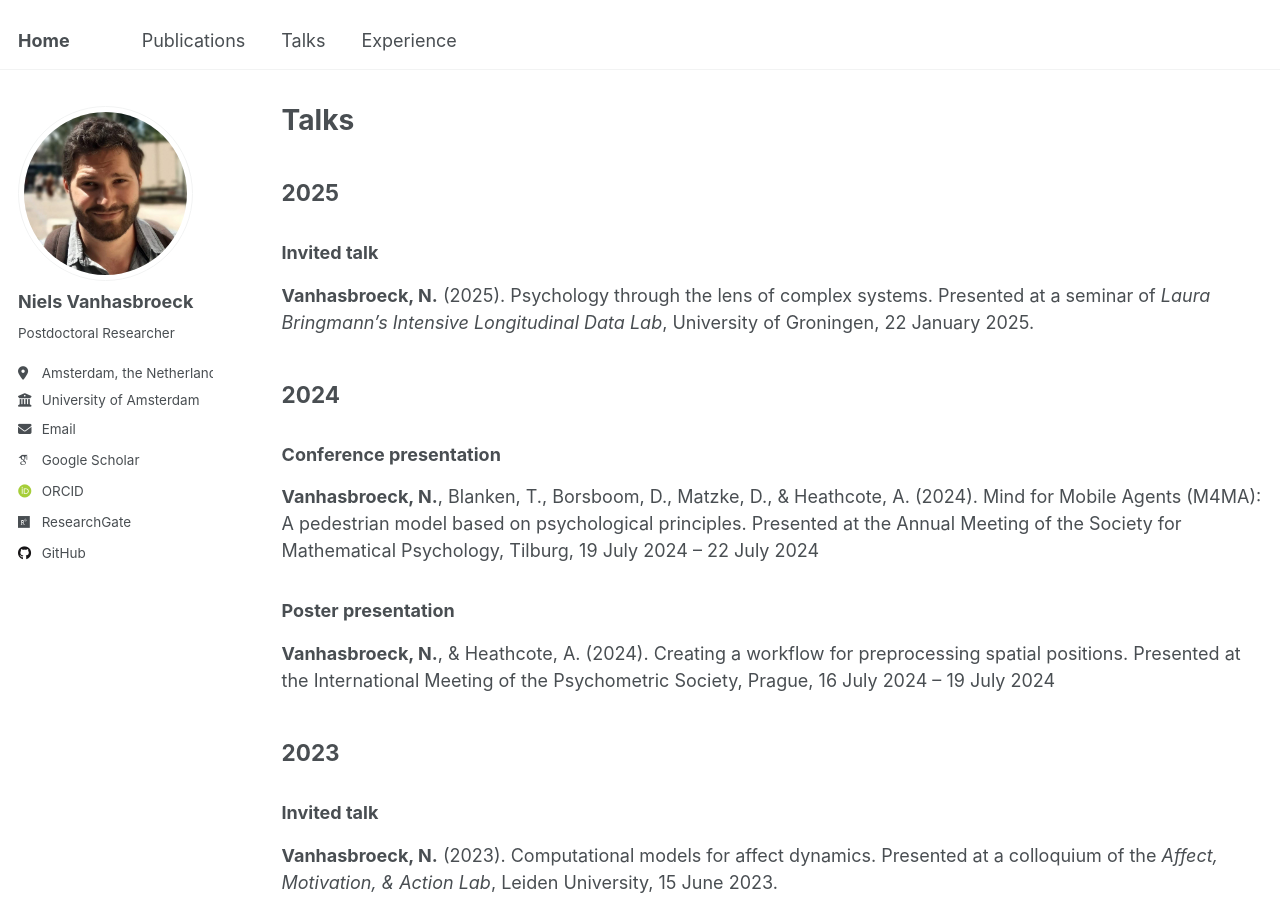
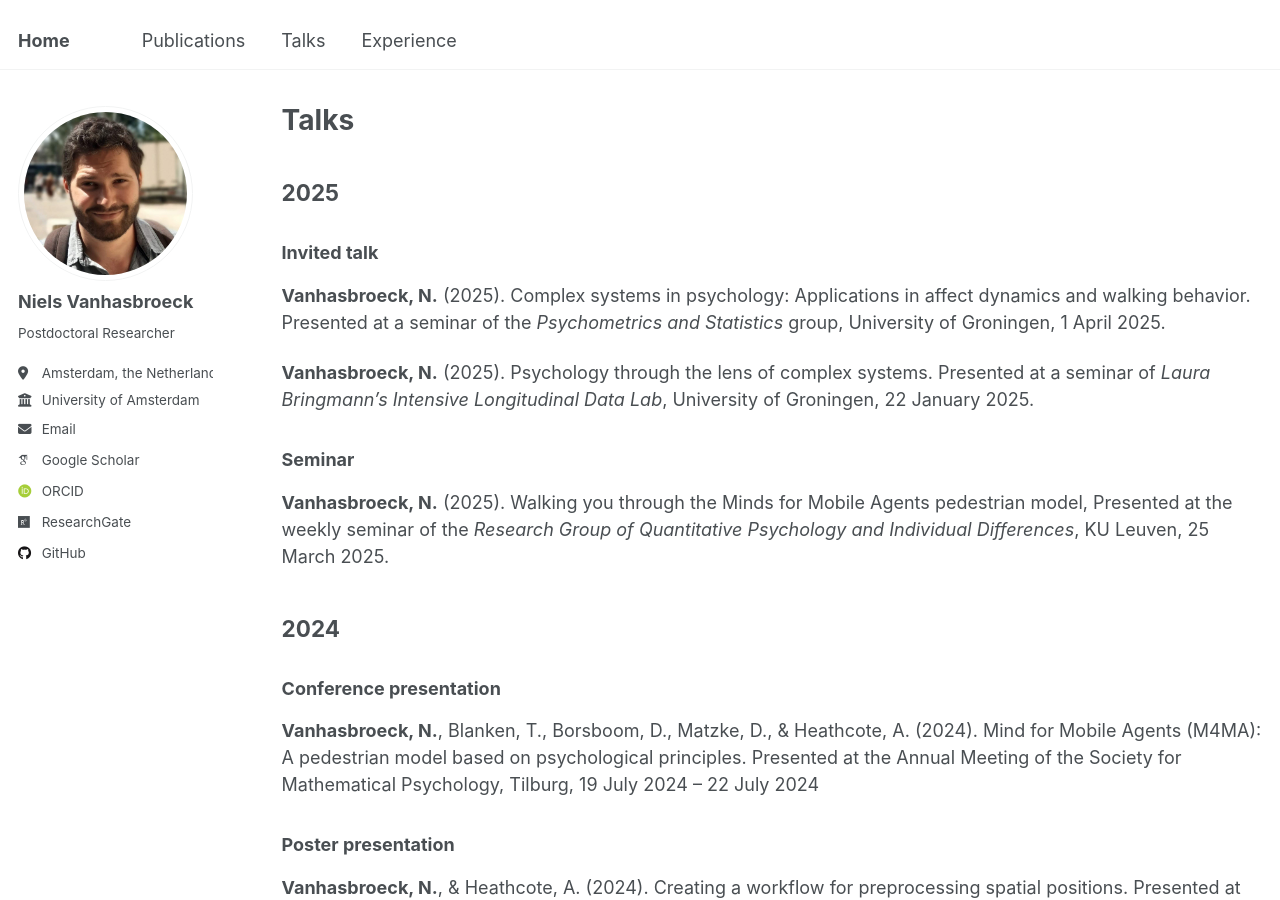
Before and after one commit to ndpvh/ndpvh.github.io, a Jekyll site: the page built from _pages/talks.md, in a window 1280 px wide and 900 px high. Built offline with Jekyll 4.4.1, drawn with Linux system fonts in a browser that asks for light colours; some web fonts are replaced.

Commit message:
Add talks and change publication list

```diff
--- a/_pages/talks.md
+++ b/_pages/talks.md
@@ -10,7 +10,13 @@ author_profile: true
 
 ### Invited talk
 
+**Vanhasbroeck, N.** (2025). Complex systems in psychology: Applications in affect dynamics and walking behavior. Presented at a seminar of the _Psychometrics and Statistics_ group, University of Groningen, 1 April 2025.
+
 **Vanhasbroeck, N.** (2025). Psychology through the lens of complex systems. Presented at a seminar of _Laura Bringmann's Intensive Longitudinal Data Lab_, University of Groningen, 22 January 2025.
+
+### Seminar
+
+**Vanhasbroeck, N.** (2025). Walking you through the Minds for Mobile Agents pedestrian model, Presented at the weekly seminar of the _Research Group of Quantitative Psychology and Individual Differences_, KU Leuven, 25 March 2025.
 
 
 
```
Also changed, not shown: _pages/publications.md (+6 -1 lines).
